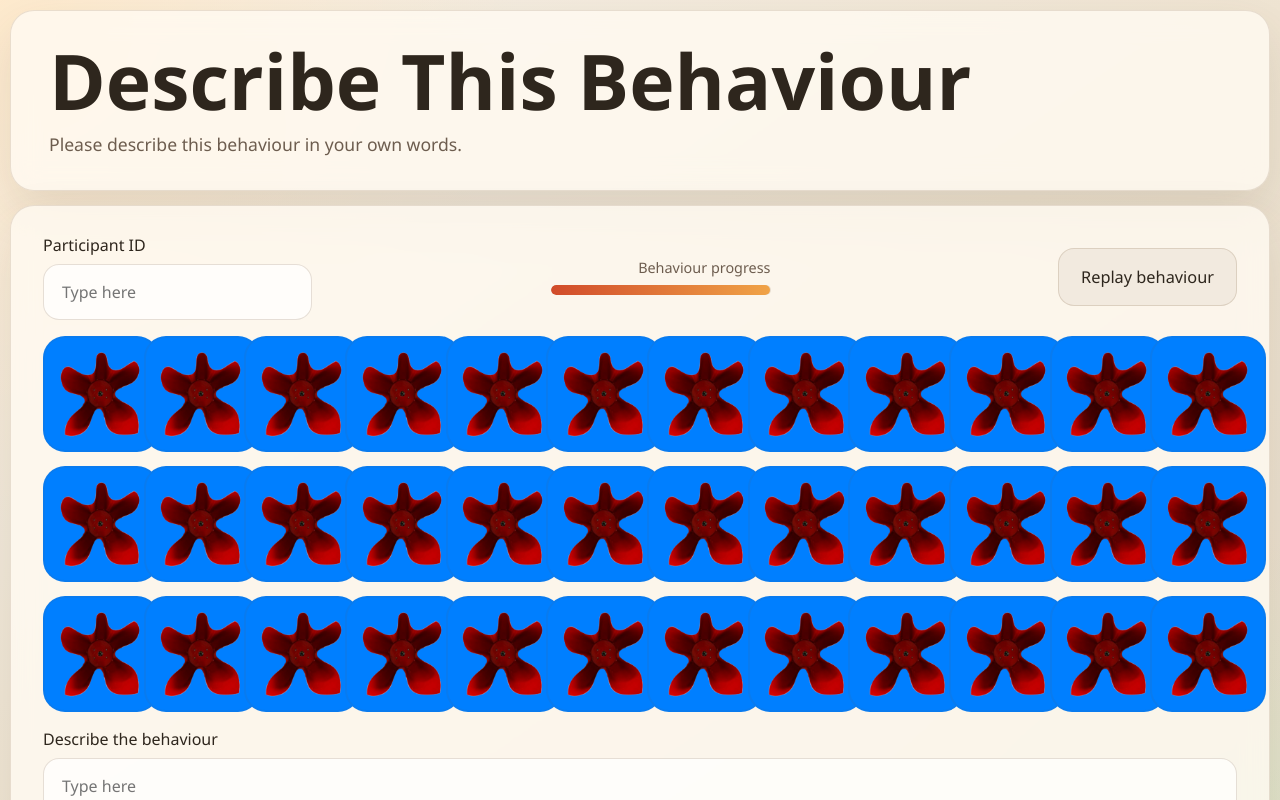
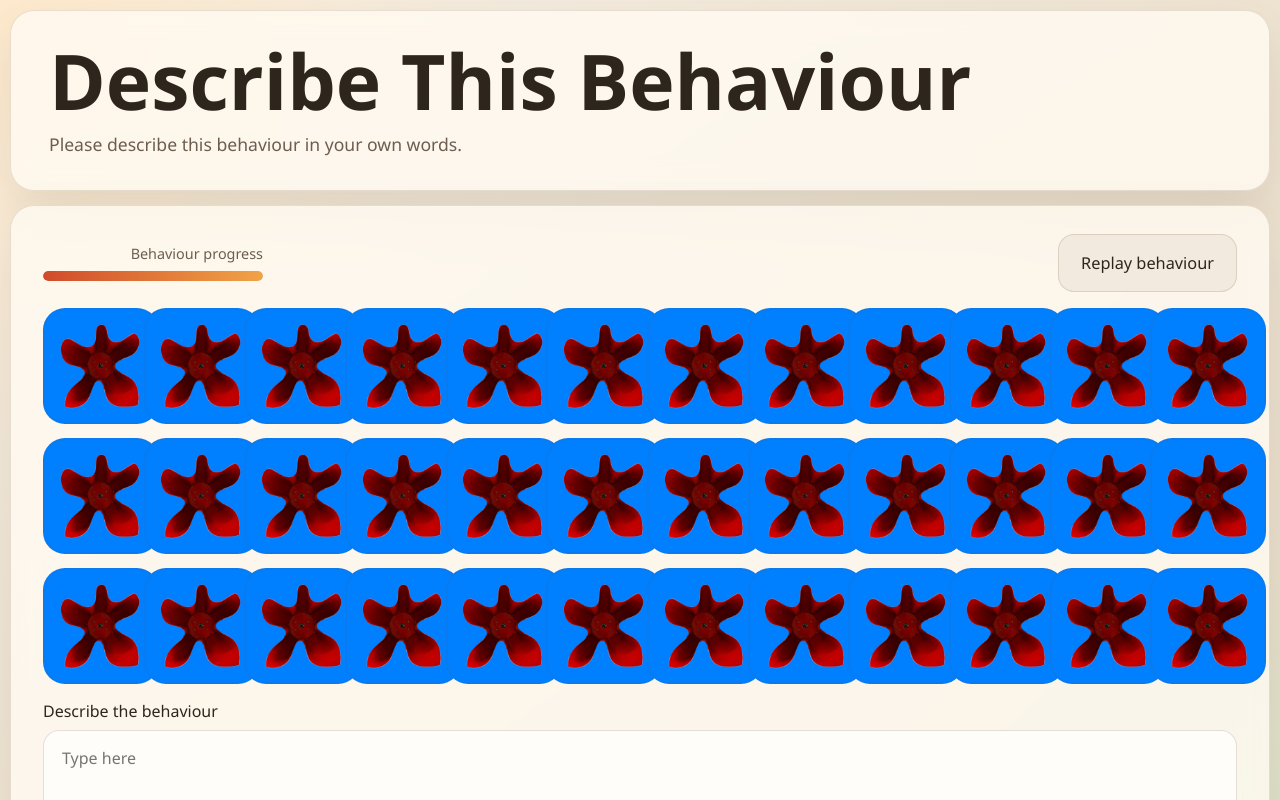
Before and after one commit to MerihanAlhafnawi/SwarmGardenSimulator, a Next.js app: page /behaviour in a window 1280 px wide. Shown: the top 800 px of the page. Built offline with nearby package versions, Linux system fonts and the light colour scheme; no server answers.

Commit message:
Remove participant ID from user-facing screens

```diff
--- a/src/app/survey/page.tsx
+++ b/src/app/survey/page.tsx
@@ -45,7 +45,7 @@ export default function SurveyPage() {
 
   const handleSubmit = async () => {
     if (!hasRequiredStudyContext(studyContext)) {
-      setMessage("Please enter a participant ID to continue.");
+      setMessage("Study session missing. Please restart the study.");
       return;
     }
 
--- a/src/components/BehaviourDescriptionStep.tsx
+++ b/src/components/BehaviourDescriptionStep.tsx
@@ -9,7 +9,6 @@ import {
   hasRequiredStudyContext,
   initializeStudyContextFromSearch,
   saveStudyStep,
-  storeStudyContext,
   type StudyContext,
 } from "@/lib/study";
 
@@ -311,7 +310,7 @@ export default function BehaviourDescriptionStep({ config }: { config: StepConfi
     }
 
     if (!hasRequiredStudyContext(studyContext)) {
-      setMessage("Please enter a participant ID to continue");
+      setMessage("Study session missing. Please restart the study.");
       return;
     }
 
@@ -359,28 +358,6 @@ export default function BehaviourDescriptionStep({ config }: { config: StepConfi
 
       <section className="controls-card behaviour-card">
         <div className="study-header-row">
-          {studyContext.source === "prolific" ? (
-            <p className="study-source-badge">Prolific participant ID connected</p>
-          ) : (
-            <label className="field participant-field">
-              <span>Participant ID</span>
-              <input
-                value={studyContext.manualParticipantId}
-                onChange={(event) => {
-                  const nextContext: StudyContext = {
-                    ...studyContext,
-                    source: "manual",
-                    manualParticipantId: event.target.value,
-                    manualSessionStamp:
-                      event.target.value === studyContext.manualParticipantId ? studyContext.manualSessionStamp : "",
-                  };
-                  setStudyContext(nextContext);
-                  storeStudyContext(nextContext);
-                }}
-                placeholder="Type here"
-              />
-            </label>
-          )}
           <div className="study-progress" aria-label="Behaviour timeline">
             <span className="study-progress-caption">Behaviour progress</span>
             <div className="behaviour-progress-bar" aria-hidden="true">
--- a/src/components/SwarmApplication.tsx
+++ b/src/components/SwarmApplication.tsx
@@ -594,8 +594,8 @@ export default function SwarmApplication({
     }
 
     if (!hasRequiredStudyContext(studyContext)) {
-      window.alert("Please enter a participant ID before saving.");
-      setSaveState("Add a participant ID before saving");
+      window.alert("Study session missing. Please restart the study.");
+      setSaveState("Study session missing");
       return false;
     }
 
```
